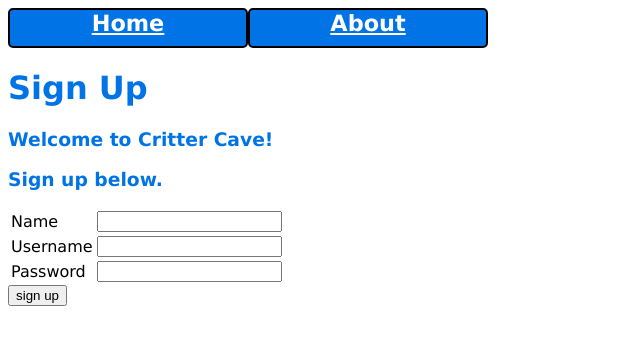
After one commit to megdugan/CritterCave, a Flask app: page /signup/ in a window 1280 px wide. The commit adds this page. Shown: the top 345 px of the page, without its empty margins (0-640 px from the left). Run offline with Flask 3, Linux system fonts and the light colour scheme.

Commit message:
signup.html and route form complete

```diff
--- a/app.py
+++ b/app.py
@@ -34,8 +34,36 @@ def about():
     flash('this is a flashed message')
     return render_template('about.html', page_title='About Us')
 
-@app.route('/login/')
-def login():
+@app.route('/signup/', methods=['GET', 'POST'])
+def signup():
+    if request.method == 'GET':
+        # if method is get, send a blank form
+        return render_template('signup.html', page_title='Sign Up')
+    else:
+        # if method is post, get contents of filled in form
+        conn = dbi.connect()
+        name = request.form.get('name')
+        username = request.form.get('username')
+        password = request.form.get('password')
+        print(name)
+        print(username)
+        print(password)
+        uid = profile.sign_up(conn, name, username, password)
+        # if duplicate key error, flash message
+        if uid == -2:
+            flash(f"Username [ {username} ] is taken. Please try again.")
+            return redirect(url_for('signup'))
+        # if a different error occured, flash message
+        if uid == -1:
+            flash("An error has occured.")
+            return redirect(url_for('signup'))
+        # if successful, redirect to user's page
+        user = profile.get_user_info(conn,uid)
+        critters = profile.get_critters_by_user(conn,uid)
+        return render_template('profile.html', user=user, critters=critters)
+
+@app.route('/signin/')
+def signin():
     return
 
 @app.route('/profile/<uid>')
--- a/templates/main.html
+++ b/templates/main.html
@@ -12,5 +12,7 @@
 <p><a href="{{ url_for('user_profile', uid=1) }}">Nina's profile</a></p>
 <p><a href="{{ url_for('user_profile', uid=3) }}">Ruth's profile</a></p>
 
+<p><a href="{{ url_for('signup') }}">Test signup</a></p>
+
 
 {% endblock %}
--- /dev/null
+++ b/templates/signup.html
@@ -0,0 +1,29 @@
+<!-- (CritterCave) -->
+<!-- HTML template for the signup page / form -->
+
+{% extends "base.html" %}
+
+{% block main_content %}
+<h1>Sign Up</h1>
+<h3>Welcome to Critter Cave!</h3>
+<h3>Sign up below.</h3>
+
+<form method=POST action="">
+    <table>
+        <tr>
+            <td><label for="name">Name</label></td>
+            <td><input id="name" name='name' value=""></td>
+        </tr>
+        <tr>
+            <td><label for="username">Username</label></td>
+            <td><input id="username" name='username' value=""></td>
+        </tr>
+        <tr>
+            <td><label for="password">Password</label></td>
+            <td><input id="password" name='password' value=""></td>
+        </tr>
+    </table>
+    <input type="submit" name="submit" value="sign up">
+</form>
+
+{% endblock %}
```
Also changed, not shown: profile.py (+6 -4 lines).
